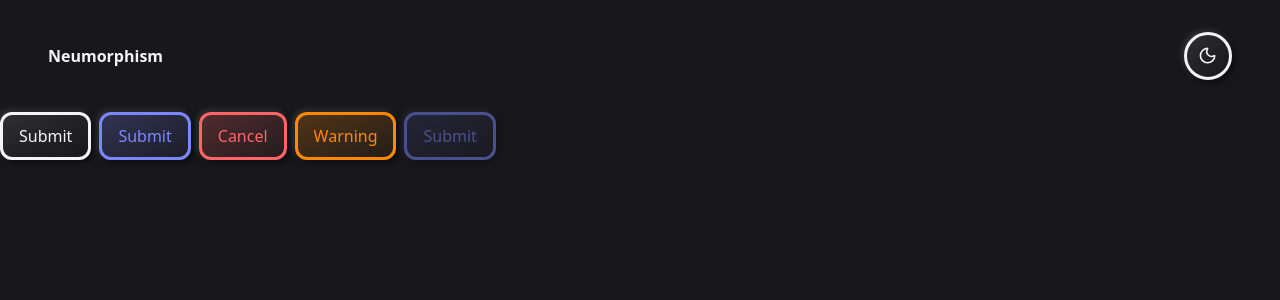
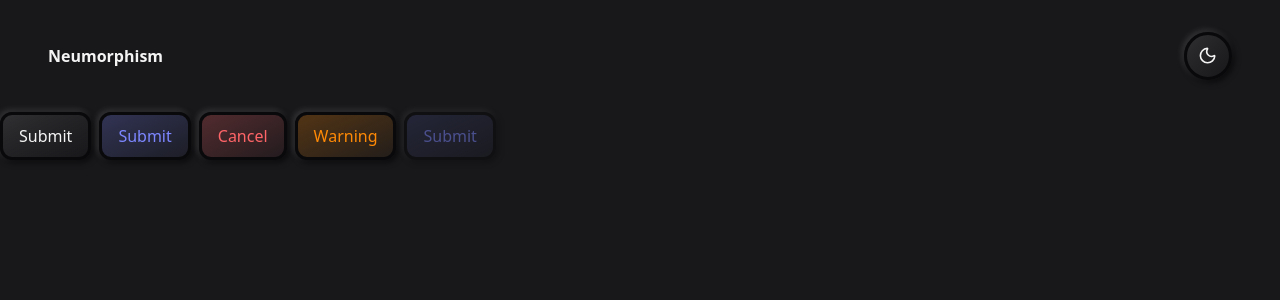
Before and after one commit to Annie-Huang/baseui-neomorphism2.0-component-library, a React (Vite) app: page / in a window 1280 px wide. Shown: the top 300 px of the page. Built offline with nearby package versions, Linux system fonts and the light colour scheme.

Commit message:
Add border variable into index.css. Keep in mind that you will need to add on both sides (dark and light) otherwise it will not apply

```diff
--- a/src/index.css
+++ b/src/index.css
@@ -16,6 +16,7 @@
   --color-primary: var(--color-indigo-600);
   --color-destructive: var(--color-red-600);
   --color-warning: var(--color-orange-600);
+  --color-border: var(--color-zinc-100); /* When you add a color variable, you will need to add for both, otherwise it will not take effect */
   --color-shadow: rgba(0,0,0, 0.15);
   --color-highlight: var(--color-white);
 
@@ -33,6 +34,7 @@
     --color-foreground: var(--color-zinc-100);
     --color-shadow: rgba(0, 0, 0, 0.7);
     --color-highlight: rgba(255, 255, 255, 0.15);
+    --color-border: var(--color-zinc-950);
     --color-primary: var(--color-indigo-400);
     --color-destructive: var(--color-red-400);
     --color-warning: var(--color-orange-400);
```
